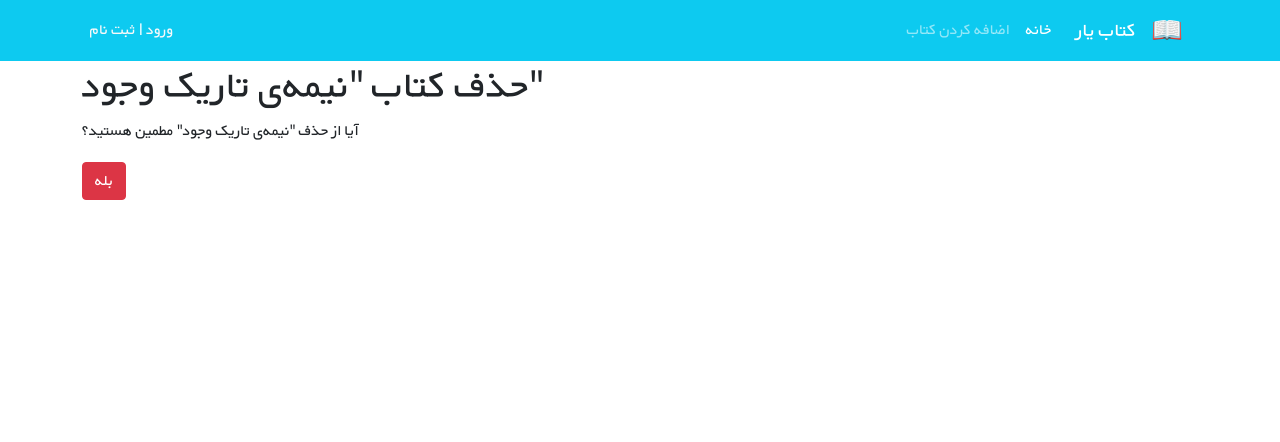
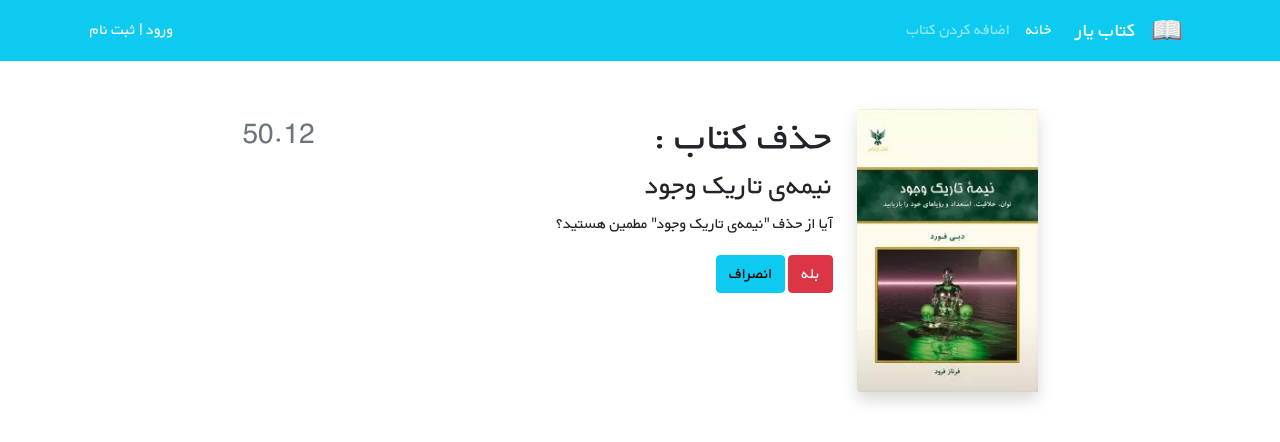
Before and after one commit to zahraimen/bookstore, a Django app: page /books/7/delete in a window 1280 px wide. Shown: the top 442 px of the page. Run offline with Django 4.2, Linux system fonts and the light colour scheme; data comes from the database, SQL or seed files in the repository; both versions use the stored data as it was after the commit.

Commit message:
add covers and change confirm and delete and create template

```diff
--- a/books/templates/books/book_create.html
+++ b/books/templates/books/book_create.html
@@ -8,9 +8,9 @@
     <div class="row">
         <div class="col-9">
             <div class="card shadow my-3">
-                <h5 class="card-header bg-success text-light px-5">فرم</h5>
+                <h5 class="card-header bg-success text-light px-5">شما در حال افزودن کتاب هستید</h5>
                 <div class="px-5 pt-3 pb-5">
-                    <form method="POST">
+                    <form method="POST" enctype="multipart/form-data">
                         {% csrf_token %}
                         {{ form|crispy }}
                         <button type="submit" class="btn btn-success mt-2">ذخیره</button>
--- a/books/templates/books/book_delete.html
+++ b/books/templates/books/book_delete.html
@@ -4,11 +4,40 @@
 {% endblock %}
 
 {% block content %}
-    <form action="" method="post">
-    {% csrf_token %}
-    {{ form.as_p }}
-        <h1>حذف کتاب "{{ book.title }}"</h1>
-        <p>آیا از حذف "{{ book.title }}" مطمین هستید؟</p>
-        <button type="submit" class="btn btn-danger"> بله</button>
-    </form>
+    <div class="container mt-5" dir="rtl">
+    <div class="">
+    <div class="">
+    <div class="d-flex justify-content-center">
+        <div class="row w-sm-75 w-100">
+            <div class="col-xs-12 col-md-3 d-flex justify-content-center">
+                <div>
+                    {% if book.cover %}
+                        <img src="{{ book.cover.url }}" class="img-fluid rounded-start shadow" alt="...">
+                    {% else %}
+                        <img src="/media/covers/no_cover.jpeg" class="img-fluid rounded-start shadow" alt="...">
+                    {% endif %}
+                </div>
+            </div>
+            <div class="col-xs-12 col-md-6 text-center text-md-end mt-md-1 mt-4">
+                <a action="" method="post">
+                    {% csrf_token %}
+                    {{ form.as_p }}
+                    <h1>حذف کتاب :</h1>
+                    <h3>{{ book.title }}</h3>
+                    <p>آیا از حذف "{{ book.title }}" مطمین هستید؟</p>
+                    <button type="submit" class="btn btn-danger"> بله</button>
+                    <a href="{% url 'book_detail' book.id %}"><button class="btn btn-info">انصراف</button></a>
+                </form>
+            </div>
+            <div class="col-xs-12 col-md-3 d-flex flex-column">
+                <h3 class="align-self-center pt-2 text-muted align-self-md-end">
+                    {{ book.price }}
+                </h3>
+            </div>
+        </div>
+    </div>
+
+
+
+
 {% endblock %}
--- a/books/views.py
+++ b/books/views.py
@@ -18,13 +18,13 @@ class BookDetailView(generic.DetailView):
 
 class BookCreateView(generic.CreateView):
     model = Book
-    fields = ['title', 'author', 'content', 'price']
+    fields = ['title', 'author', 'content', 'price', 'cover', ]
     template_name = 'books/book_create.html'
 
 
 class BookUpdateView(generic.UpdateView):
     model = Book
-    fields = ['title', 'author', 'content', 'price']
+    fields = ['title', 'author', 'content', 'price', 'cover',]
     template_name = 'books/book_update.html'
 
 
```
Also changed, not shown: books/templates/books/book_detail.html (+7 -2 lines), books/templates/books/book_list.html (+6 -3 lines), books/templates/books/book_update.html (+29 -5 lines), db.sqlite3, media/covers/AAme_pasand.jpg (added), media/covers/drughguei.jpg (added), media/covers/nimeh_tarik.jpg (added), media/covers/nitche.jpg (added), media/covers/no_cover.jpeg (added), media/covers/tars_o_larz.jpg (added).
